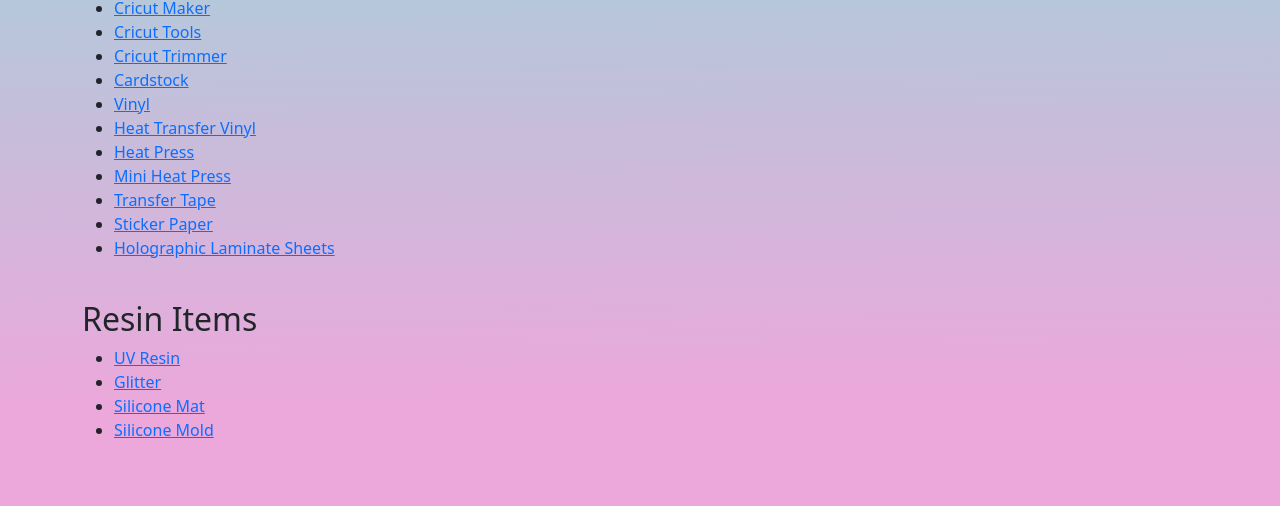
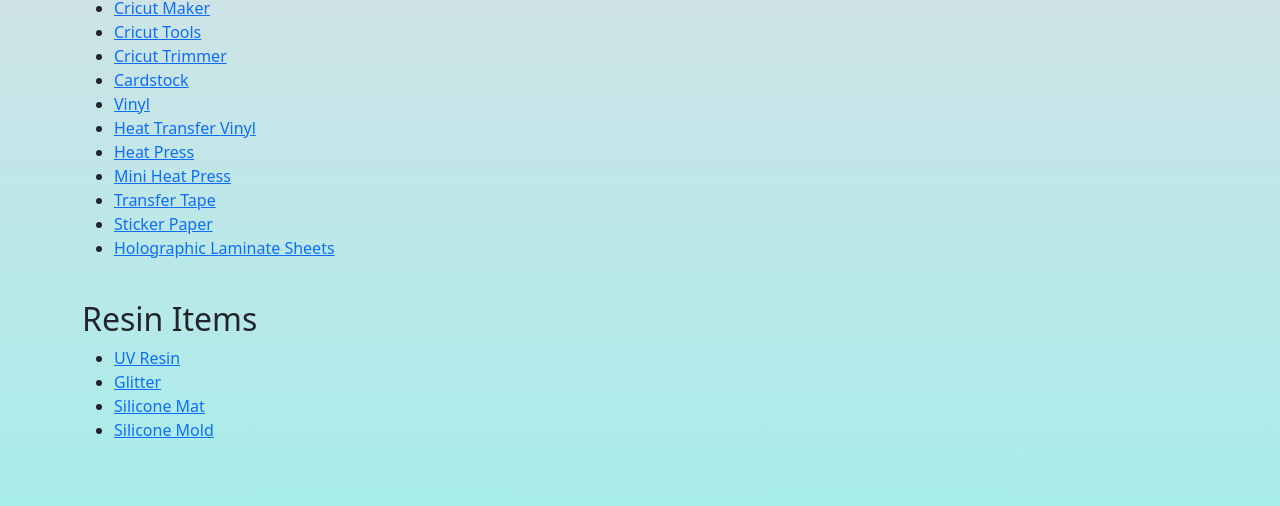
Before and after one commit to avsangel/My-fav-things, a plain HTML site: page Crafting.html in a window 1280 px wide. Shown: the part 631-1137 px from the top of the page. Drawn offline with nearby package versions, Linux system fonts and the light colour scheme.

Commit message:
Update Crafting.html

```diff
--- a/Crafting.html
+++ b/Crafting.html
@@ -19,11 +19,7 @@
   </head>
   <style>
     body {
-      background: linear-gradient(
-        179.4deg,
-        rgb(146, 221, 219) 31.2%,
-        rgb(236, 167, 219) 90.9%
-      );
+      background: linear-gradient(to top, #a8edea 0%, #fed6e3 100%);
     }
     img {
       max-width: 400px;
```
